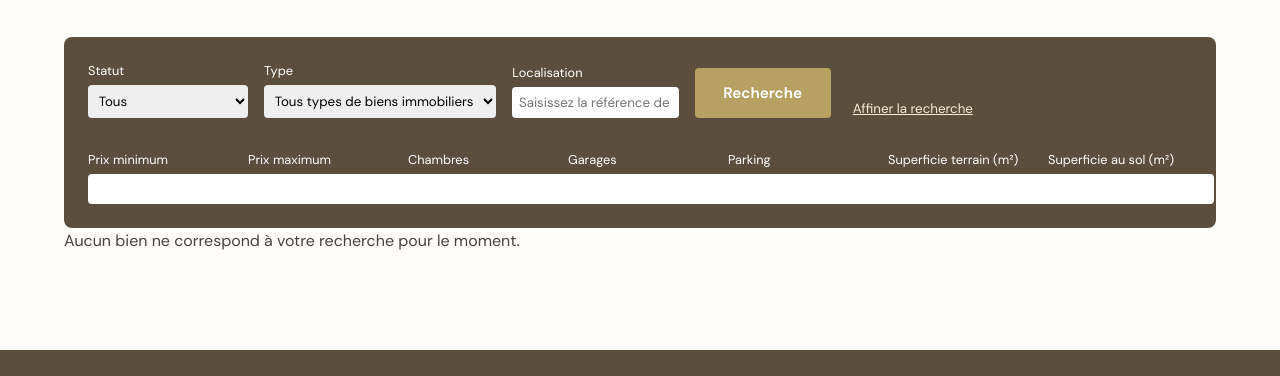
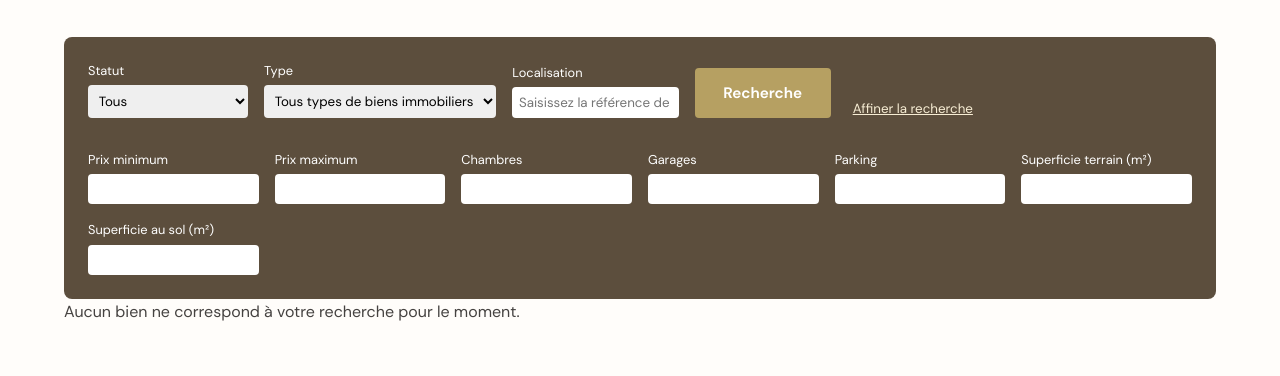
Before and after one commit to YoannDL/efieldimmo, a website: page public/properties.html in a window 1280 px wide. Both pictures are taken after a click on the button "Affiner la recherche". Shown: the part 291-667 px from the top of the page. Drawn offline with Linux system fonts and the light colour scheme; no server answers.

Commit message:
fix: advanced search inputs fusing into one bar
the shared 160px min-width made inputs overflow their ~145px grid cells
and touch; inside the advanced grid inputs now fill their own cell

```diff
--- a/public/css/styles.css
+++ b/public/css/styles.css
@@ -73,7 +73,8 @@ p { margin: 0 0 1em; }
 .search-bar { background: var(--color-subtitle); color: #fff; padding: 1.5rem; border-radius: 8px; display: flex; flex-wrap: wrap; gap: 1rem; align-items: flex-end; }
 .search-bar label { display: block; font-size: 0.8rem; margin-bottom: 0.3em; }
 .search-bar select, .search-bar input { padding: 0.5em; border-radius: 4px; border: none; min-width: 160px; font-family: var(--font-body); }
-.search-advanced { flex-basis: 100%; display: grid; grid-template-columns: repeat(auto-fit, minmax(140px, 1fr)); gap: 1rem; margin-top: 1rem; }
+.search-advanced { flex-basis: 100%; display: grid; grid-template-columns: repeat(auto-fit, minmax(150px, 1fr)); gap: 1rem; margin-top: 1rem; }
+.search-advanced input { width: 100%; min-width: 0; }
 .search-toggle { background: none; border: none; color: var(--color-cream); text-decoration: underline; cursor: pointer; font-family: var(--font-body); }
 
 .form-field { margin-bottom: 1rem; }
```
